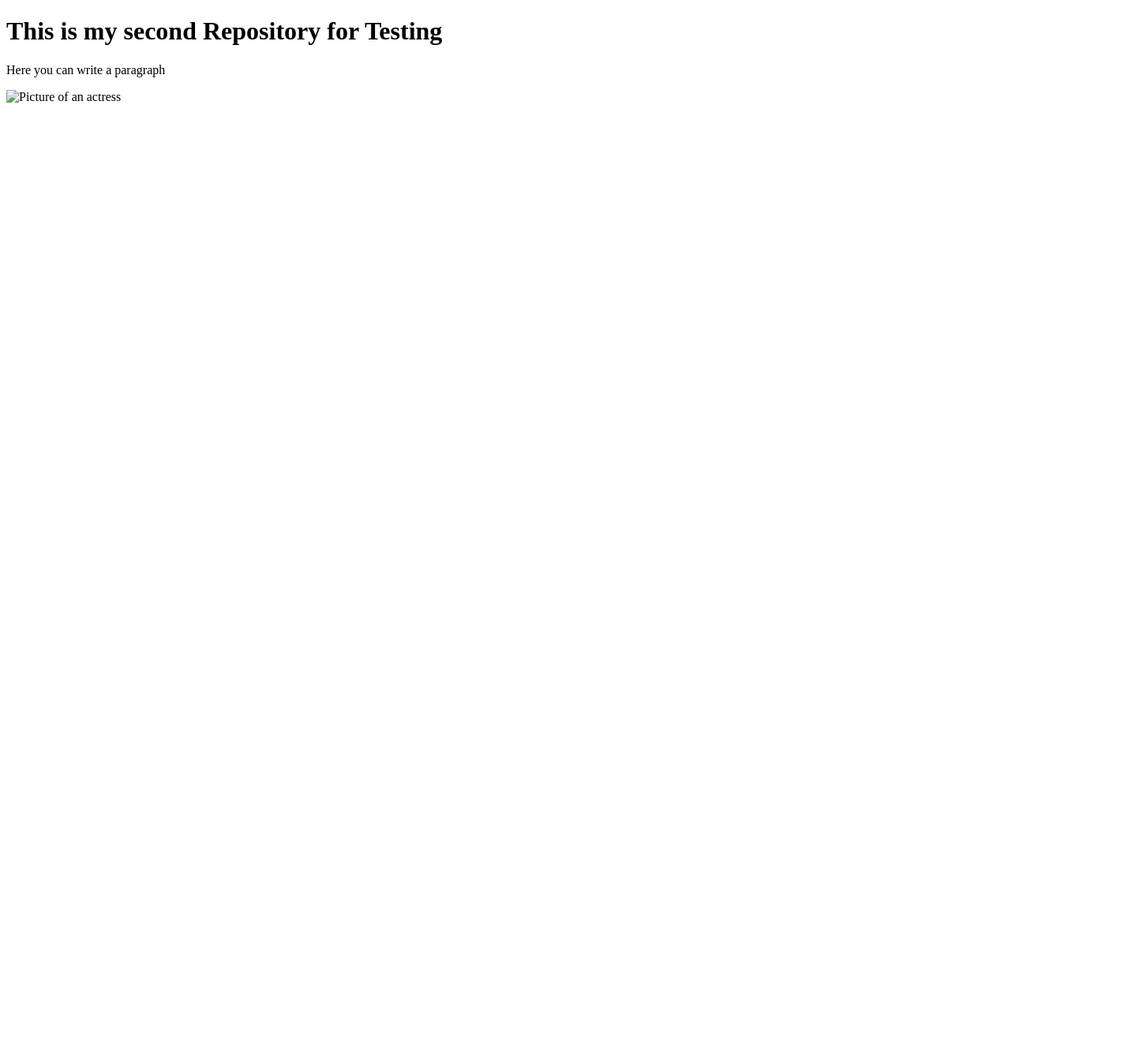
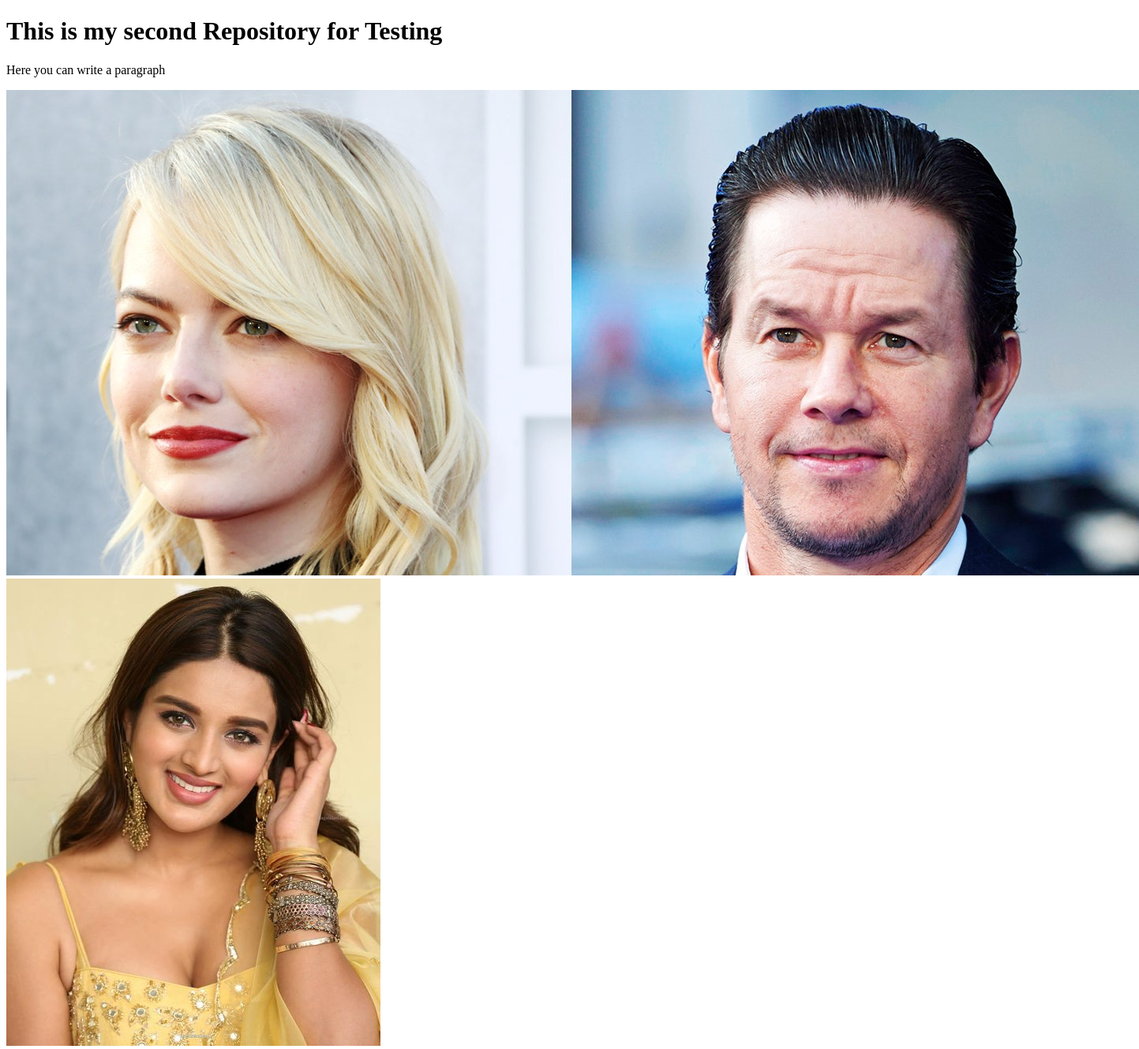
Before and after one commit to masudulhaque97/second-website-repo, a plain HTML site: page index.html in a window 1280 px wide. Shown: the whole page at 79% size, 1443 px wide, since content can reach past the window. Before the commit the page ends 800 px from the top, so only its background shows below. Drawn offline with Linux system fonts and the light colour scheme; files whose address does not match are found by name.

Commit message:
image added

```diff
--- a/index.html
+++ b/index.html
@@ -9,7 +9,8 @@
 <body>
     <h1>This is my second Repository for Testing</h1>
     <p>Here you can write a paragraph</p>
-    <img src="img7.jpg" alt="Picture of an actress">
+    <img src="C:/Projects Programming Hero/Second-website-repo/images/img5.jpg" alt="Picture of an actress">
+    <img src="C:/Projects Programming Hero/Second-website-repo/images/img6.jpg" alt="Picture of an actress">
 
 </body>
 </html>
```
